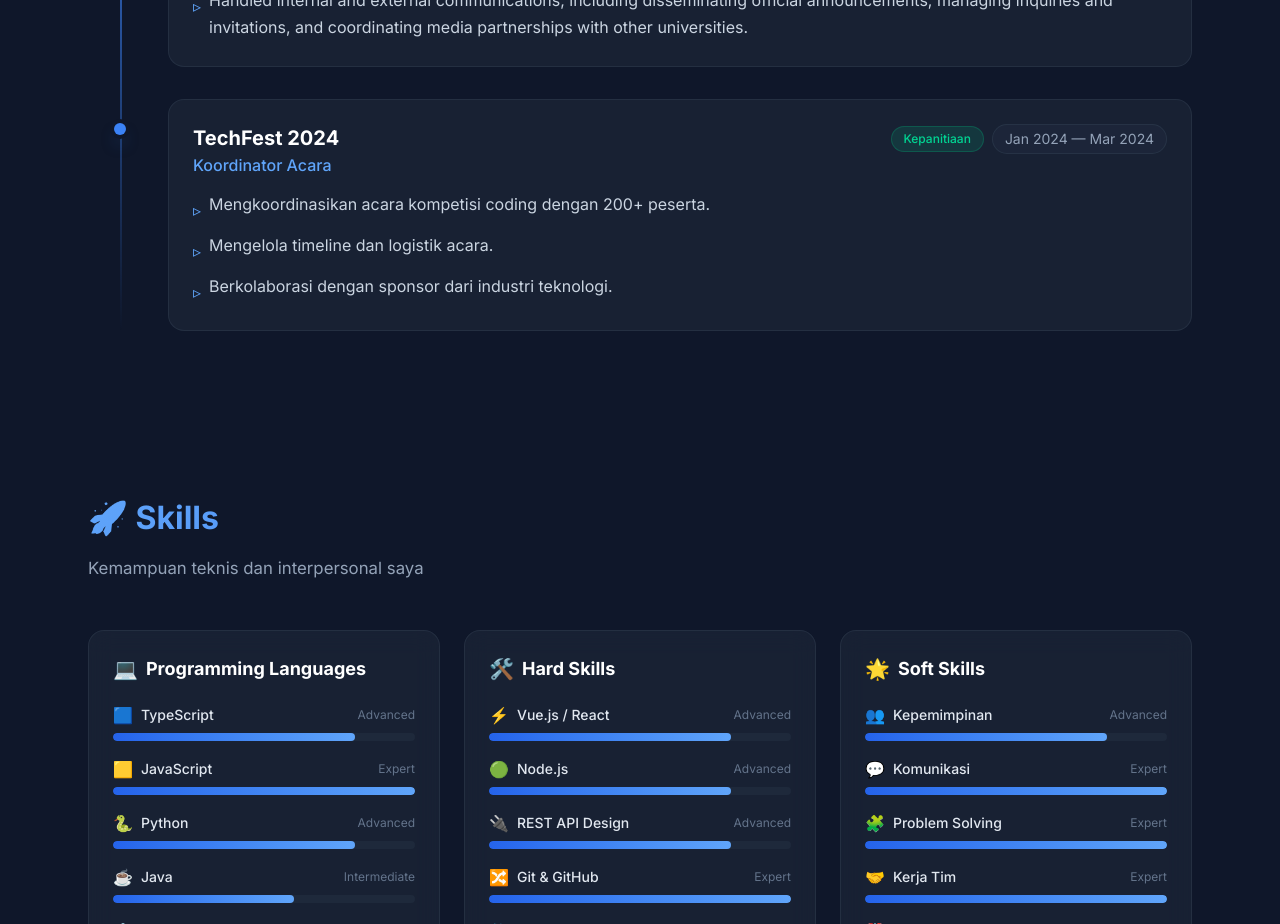
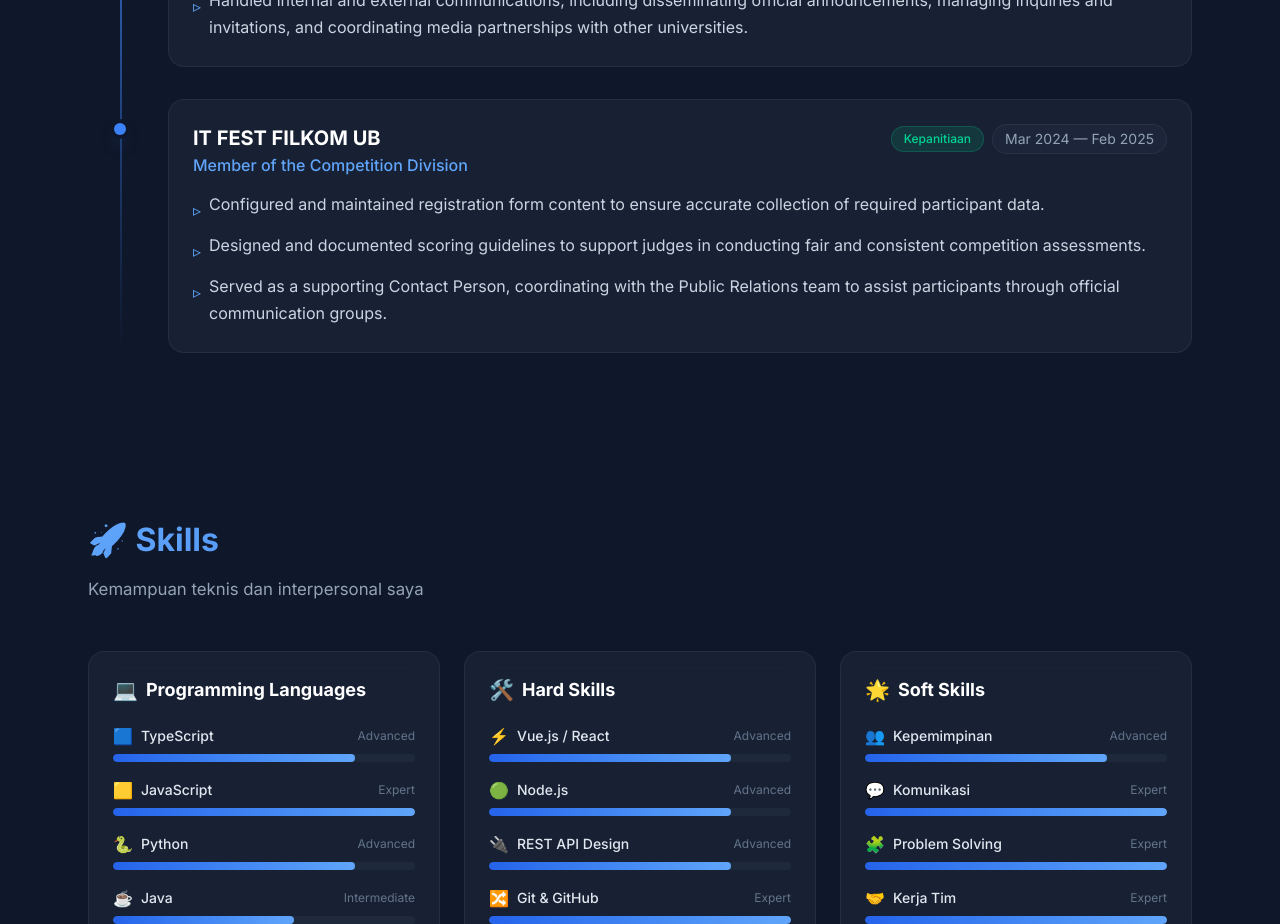
Before and after one commit to mivanf/DigiPort-MyDigitalPortofolio, a Vue app: page / in a window 1280 px wide. Shown: the part 1840-2764 px from the top of the page. Built offline with nearby package versions, Linux system fonts and the light colour scheme.

Commit message:
add experience: IT FEST

```diff
--- a/src/data/portfolio.ts
+++ b/src/data/portfolio.ts
@@ -136,15 +136,15 @@ export const portfolioData: PortfolioData = {
       ],
     },
     {
-      organization: 'TechFest 2024',
-      role: 'Koordinator Acara',
+      organization: 'IT FEST FILKOM UB',
+      role: 'Member of the Competition Division',
       type: 'kepanitiaan',
-      startDate: 'Jan 2024',
-      endDate: 'Mar 2024',
+      startDate: 'Mar 2024',
+      endDate: 'Feb 2025',
       descriptions: [
-        'Mengkoordinasikan acara kompetisi coding dengan 200+ peserta.',
-        'Mengelola timeline dan logistik acara.',
-        'Berkolaborasi dengan sponsor dari industri teknologi.',
+        'Configured and maintained registration form content to ensure accurate collection of required participant data.',
+        'Designed and documented scoring guidelines to support judges in conducting fair and consistent competition assessments.',
+        'Served as a supporting Contact Person, coordinating with the Public Relations team to assist participants through official communication groups.',
       ],
     },
   ],
```
